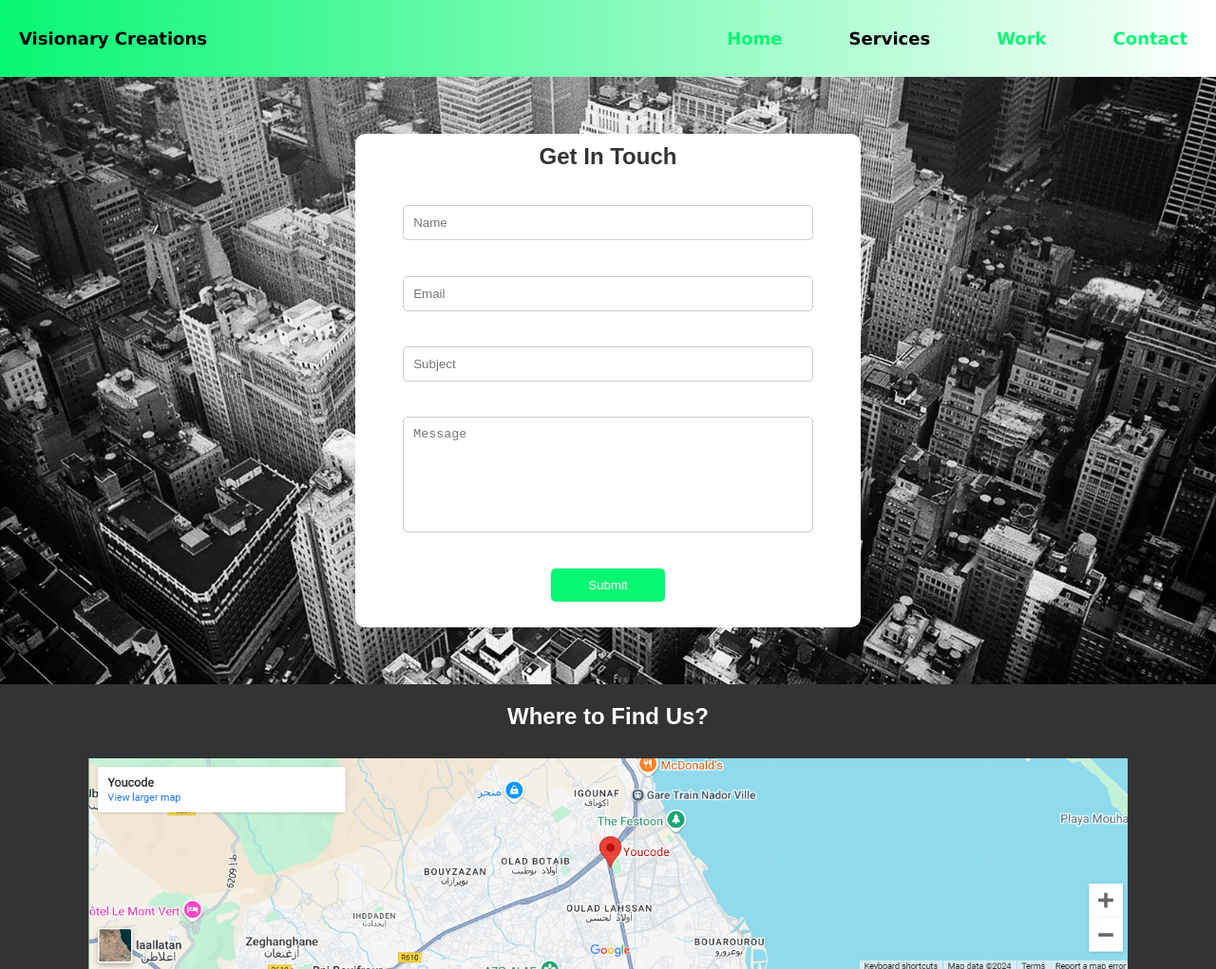
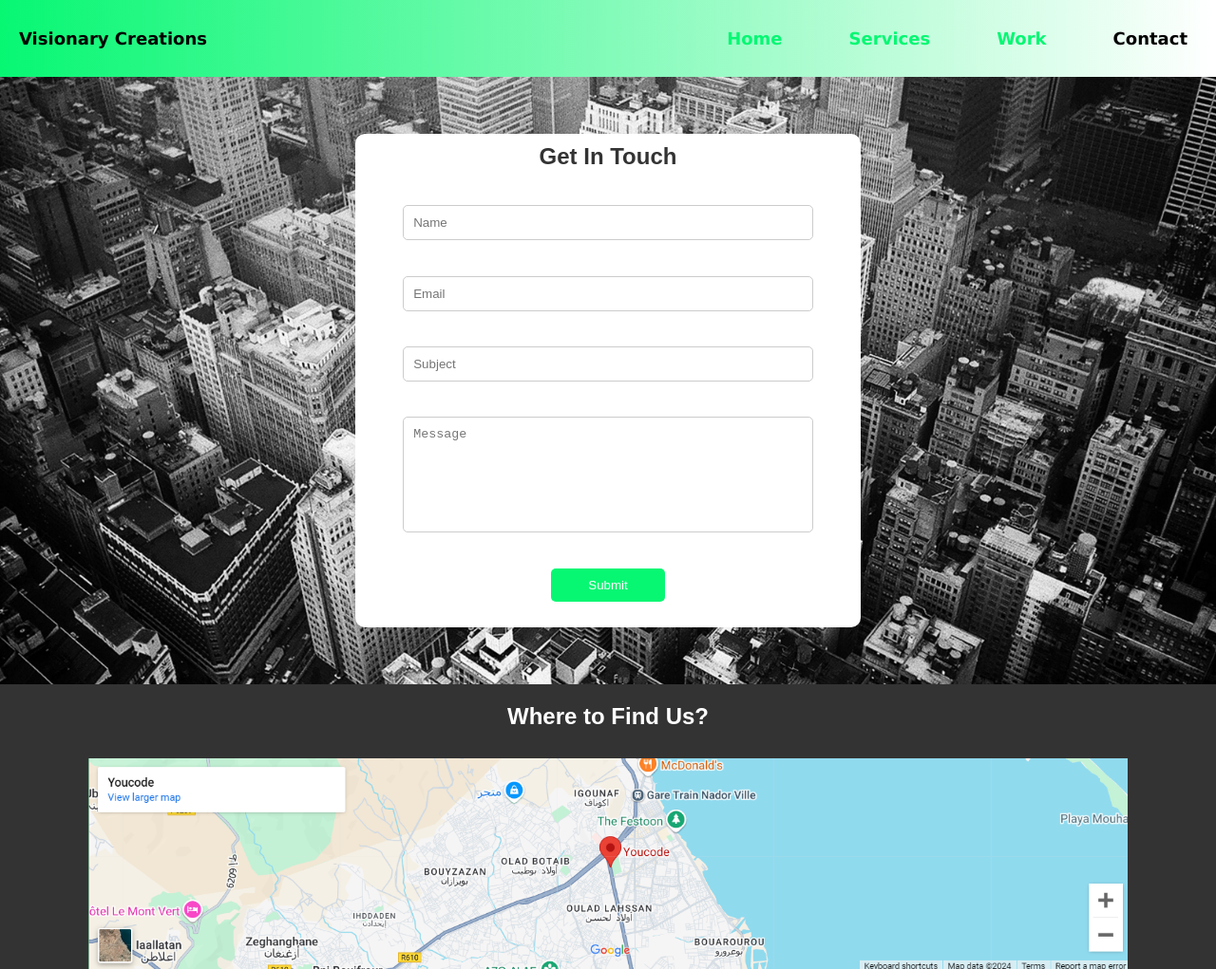
Before and after one commit to ettaoussiilyas/Visionary-Creations-Site-Web, a plain HTML site: page pages/contact.html in a window 1280 px wide. Shown: the top 1021 px of the page at 95% size. Drawn offline with Linux system fonts and the light colour scheme.

Commit message:
updating contact selected page in header

```diff
--- a/pages/contact.html
+++ b/pages/contact.html
@@ -16,9 +16,9 @@
         </nav>
         <nav class="choices">
             <div><a href="/">Home</a></div>
-            <div><a href="services.html" class="current">Services</a></div>
+            <div><a href="services.html">Services</a></div>
             <div><a href="work.html">Work</a></div>
-            <div><a href="contact.html">Contact</a></div>
+            <div><a href="contact.html" class="current">Contact</a></div>
         </nav>
     </header>
 
```
